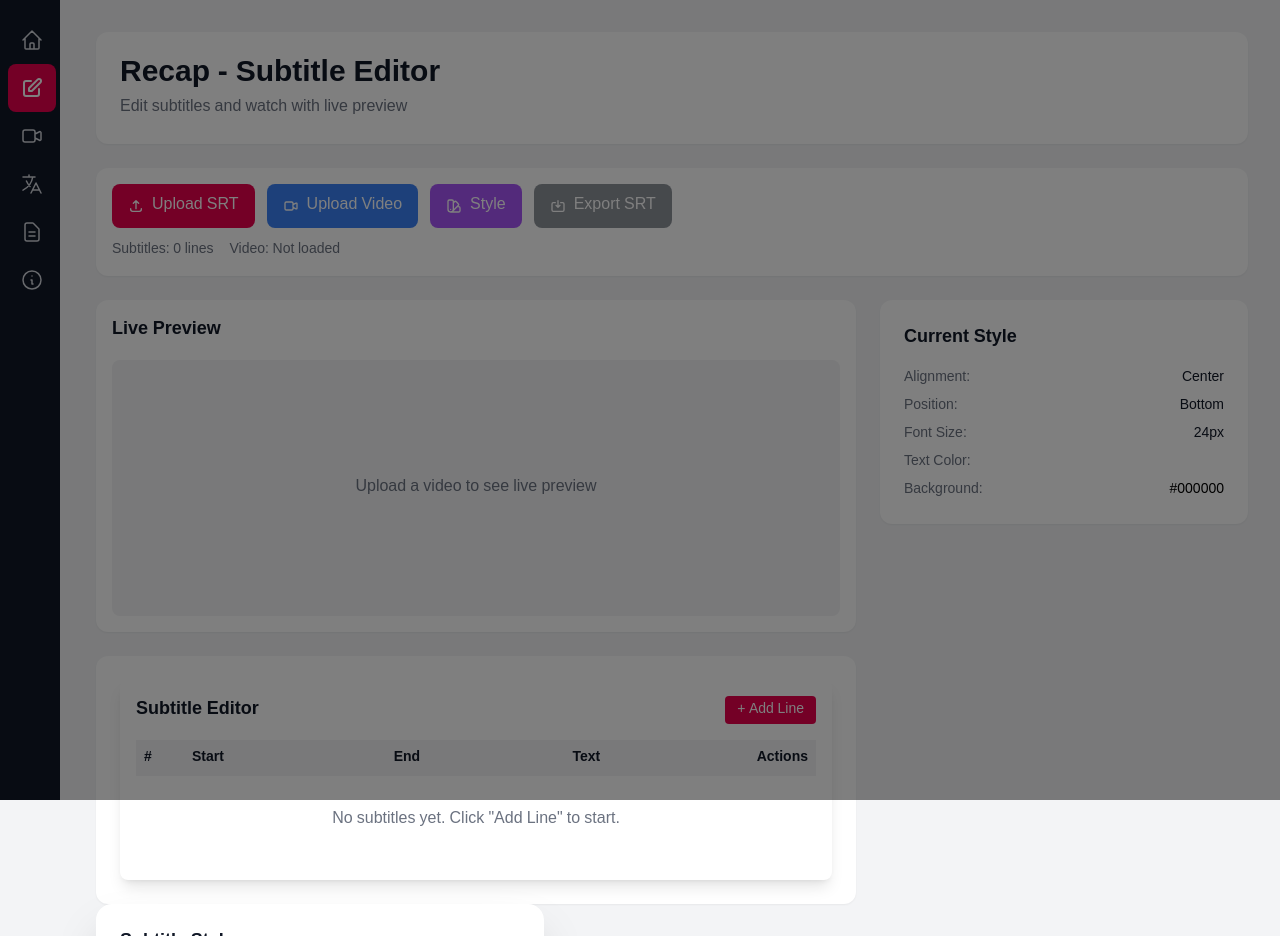
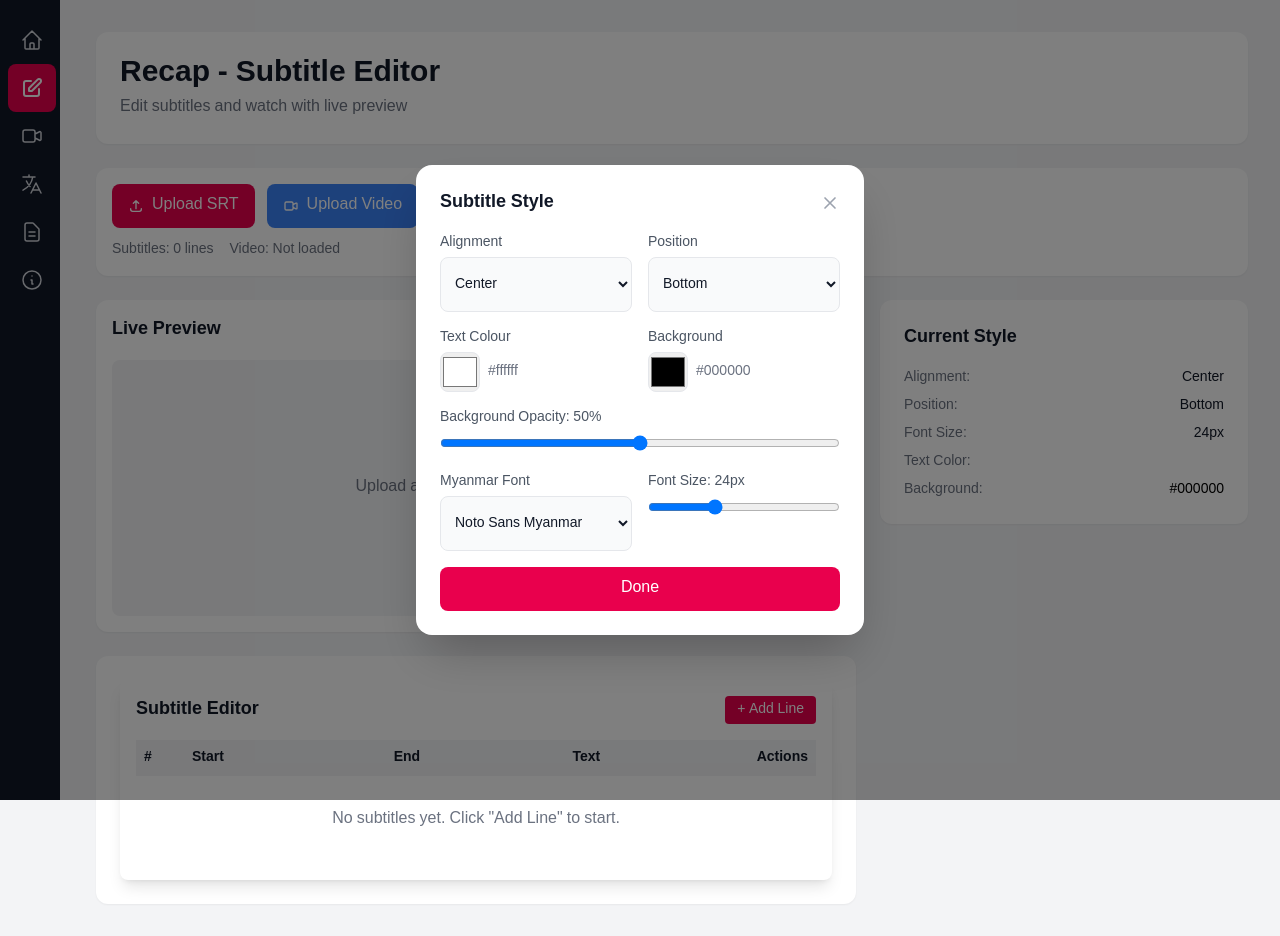
Before and after one commit to amkyawdev/recap-v3, a Next.js app: page /recap in a window 1280 px wide. Both pictures are taken after a click on the button "Style". Built offline with nearby package versions, Linux system fonts and the light colour scheme.

Commit message:
Fix style dialog - simplified without animations

```diff
--- a/src/components/subtitle/SubtitleDialog.tsx
+++ b/src/components/subtitle/SubtitleDialog.tsx
@@ -1,7 +1,6 @@
 'use client';
 
-import { useState } from 'react';
-import { motion, AnimatePresence } from 'framer-motion';
+import { useState, useEffect } from 'react';
 import { SubtitleStyle } from '@/types/subtitle';
 
 interface SubtitleDialogProps {
@@ -21,29 +20,23 @@ const fontOptions = [
 export default function SubtitleDialog({ isOpen, onClose, style, onChange }: SubtitleDialogProps) {
   const [localStyle, setLocalStyle] = useState<SubtitleStyle>(style);
 
+  useEffect(() => {
+    setLocalStyle(style);
+  }, [style]);
+
   const handleChange = <K extends keyof SubtitleStyle>(key: K, value: SubtitleStyle[K]) => {
     const newStyle = { ...localStyle, [key]: value };
     setLocalStyle(newStyle);
     onChange(newStyle);
   };
 
+  if (!isOpen) return null;
+
   return (
-    <AnimatePresence>
-      {isOpen && (
-        <>
-          <motion.div
-            initial={{ opacity: 0 }}
-            animate={{ opacity: 1 }}
-            exit={{ opacity: 0 }}
-            className="fixed inset-0 bg-black/50 z-40 flex items-center justify-center p-4"
-            onClick={onClose}
-          />
-          <motion.div
-            initial={{ scale: 0.9, opacity: 0, y: 20 }}
-            animate={{ scale: 1, opacity: 1, y: 0 }}
-            exit={{ scale: 0.9, opacity: 0, y: 20 }}
-            transition={{ type: 'spring', stiffness: 300, damping: 25 }}
-            className="fixed w-full max-w-md max-h-[90vh] p-6 bg-white rounded-2xl shadow-2xl z-50 overflow-y-auto"
+    <div className="fixed inset-0 bg-black/50 z-40 flex items-center justify-center p-4" onClick={onClose}>
+      <div
+        className="w-full max-w-md max-h-[90vh] p-6 bg-white rounded-2xl shadow-2xl z-50 overflow-y-auto"
+        onClick={(e) => e.stopPropagation()}
       >
         <div className="flex justify-between items-center mb-4">
           <h3 className="text-lg font-semibold text-gray-900">Subtitle Style</h3>
@@ -55,7 +48,6 @@ export default function SubtitleDialog({ isOpen, onClose, style, onChange }: Sub
         </div>
 
         <div className="grid grid-cols-2 gap-4">
-              {/* Side */}
           <div>
             <label className="text-sm text-gray-600 block mb-1">Alignment</label>
             <select
@@ -69,7 +61,6 @@ export default function SubtitleDialog({ isOpen, onClose, style, onChange }: Sub
             </select>
           </div>
 
-              {/* Layout */}
           <div>
             <label className="text-sm text-gray-600 block mb-1">Position</label>
             <select
@@ -83,7 +74,6 @@ export default function SubtitleDialog({ isOpen, onClose, style, onChange }: Sub
             </select>
           </div>
 
-              {/* Colour */}
           <div>
             <label className="text-sm text-gray-600 block mb-1">Text Colour</label>
             <div className="flex items-center gap-2">
@@ -97,7 +87,6 @@ export default function SubtitleDialog({ isOpen, onClose, style, onChange }: Sub
             </div>
           </div>
 
-              {/* Background */}
           <div>
             <label className="text-sm text-gray-600 block mb-1">Background</label>
             <div className="flex items-center gap-2">
@@ -111,7 +100,6 @@ export default function SubtitleDialog({ isOpen, onClose, style, onChange }: Sub
             </div>
           </div>
 
-              {/* Background Opacity */}
           <div className="col-span-2">
             <label className="text-sm text-gray-600 block mb-1">
               Background Opacity: {Math.round(localStyle.backgroundOpacity * 100)}%
@@ -122,11 +110,10 @@ export default function SubtitleDialog({ isOpen, onClose, style, onChange }: Sub
               max="100"
               value={localStyle.backgroundOpacity * 100}
               onChange={(e) => handleChange('backgroundOpacity', parseInt(e.target.value) / 100)}
-                  className="w-full h-2 bg-gray-200 rounded-lg appearance-none cursor-pointer"
+              className="w-full h-2 bg-gray-200 rounded-lg"
             />
           </div>
 
-              {/* Font */}
           <div>
             <label className="text-sm text-gray-600 block mb-1">Myanmar Font</label>
             <select
@@ -142,7 +129,6 @@ export default function SubtitleDialog({ isOpen, onClose, style, onChange }: Sub
             </select>
           </div>
 
-              {/* Font Size */}
           <div>
             <label className="text-sm text-gray-600 block mb-1">
               Font Size: {localStyle.fontSize}px
@@ -153,20 +139,18 @@ export default function SubtitleDialog({ isOpen, onClose, style, onChange }: Sub
               max="48"
               value={localStyle.fontSize}
               onChange={(e) => handleChange('fontSize', parseInt(e.target.value))}
-                  className="w-full h-2 bg-gray-200 rounded-lg appearance-none cursor-pointer"
+              className="w-full h-2 bg-gray-200 rounded-lg"
             />
           </div>
         </div>
 
         <button
           onClick={onClose}
-              className="w-full mt-4 py-2.5 bg-strawberry-500 text-white rounded-lg font-medium hover:bg-strawberry-600 transition"
+          className="w-full mt-4 py-2.5 bg-strawberry-500 text-white rounded-lg font-medium hover:bg-strawberry-600"
         >
           Done
         </button>
-          </motion.div>
-        </>
-      )}
-    </AnimatePresence>
+      </div>
+    </div>
   );
 }
```
Lines whose indentation alone changed are shown as unchanged.
